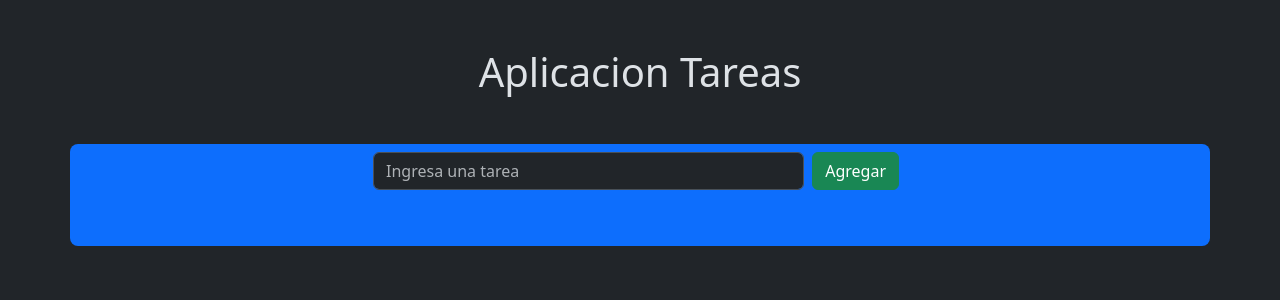
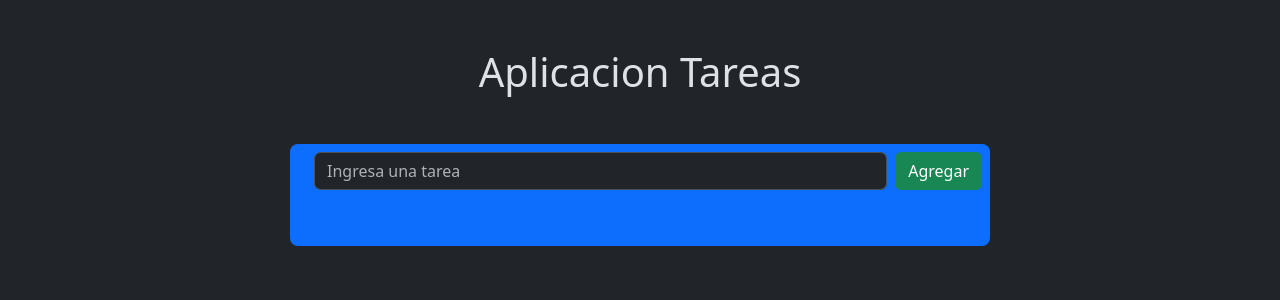
Before and after one commit to Lucaspozziok64/tareas-frontend, a React (Vite) app: page / in a window 1280 px wide. Shown: the top 300 px of the page. Built offline with nearby package versions, Linux system fonts and the light colour scheme.

Commit message:
Agregue margenes

```diff
--- a/src/App.jsx
+++ b/src/App.jsx
@@ -1,5 +1,3 @@
-import { Container } from 'react-bootstrap'
-import './App.css'
 import 'bootstrap/dist/css/bootstrap.min.css'
 import FormularioTareas from './components/FormularioTareas'
 
@@ -8,9 +6,9 @@ function App() {
   return (
     <>
       <h1 className='text-center my-5'>Aplicacion Tareas</h1>
-      <Container className='py-2 bg-primary rounded-3'>
+      <section className='container contenedorForm py-2 bg-primary rounded-3'>
         <FormularioTareas />
-      </Container>
+      </section>
     </>
   )
 }
--- a/src/components/FormularioTareas.jsx
+++ b/src/components/FormularioTareas.jsx
@@ -62,9 +62,8 @@ const FormularioTareas = () => {
   };
 
   return (
-    <>
-      <div className="container w-50">
-        <Form onSubmit={handleSubmit(agregarTareas)}>
+      <div>
+        <Form className="container contenedorForm" onSubmit={handleSubmit(agregarTareas)}>
           <Form.Group className="d-flex">
             <Form.Control
               type="text"
@@ -97,7 +96,6 @@ const FormularioTareas = () => {
         </Form>
         <ListaTareas tareas={tareas} borrarTarea={borrarTarea} />
       </div>
-    </>
   );
 };
 
--- a/src/index.css
+++ b/src/index.css
@@ -0,0 +1,11 @@
+#root {
+    display: flex;
+    flex-direction: column;
+    min-height: 100vh;
+}
+
+@media (min-width: 997px) {
+    .contenedorForm {
+        width: 700px !important;
+    }
+}
```
Also changed, not shown: src/App.css (deleted).
